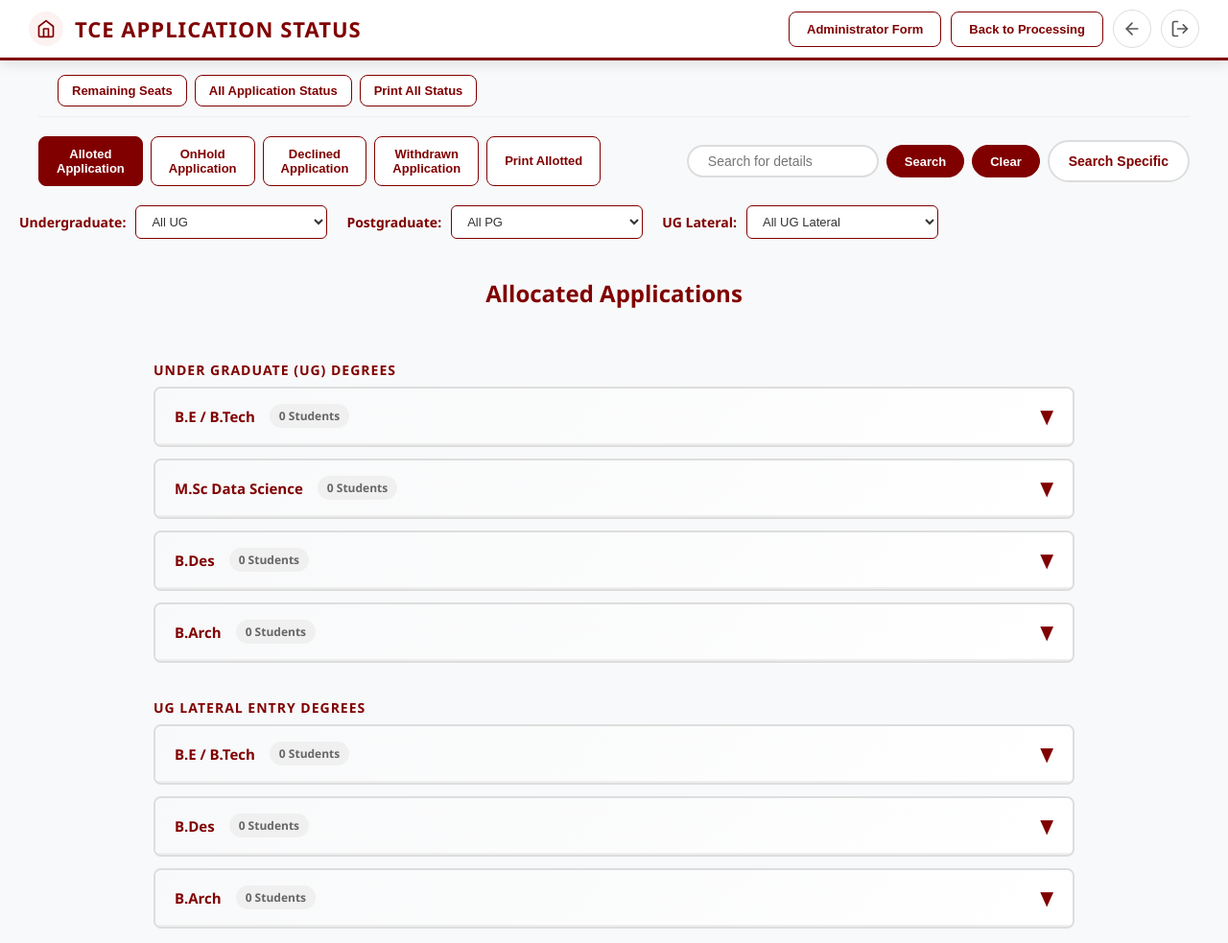
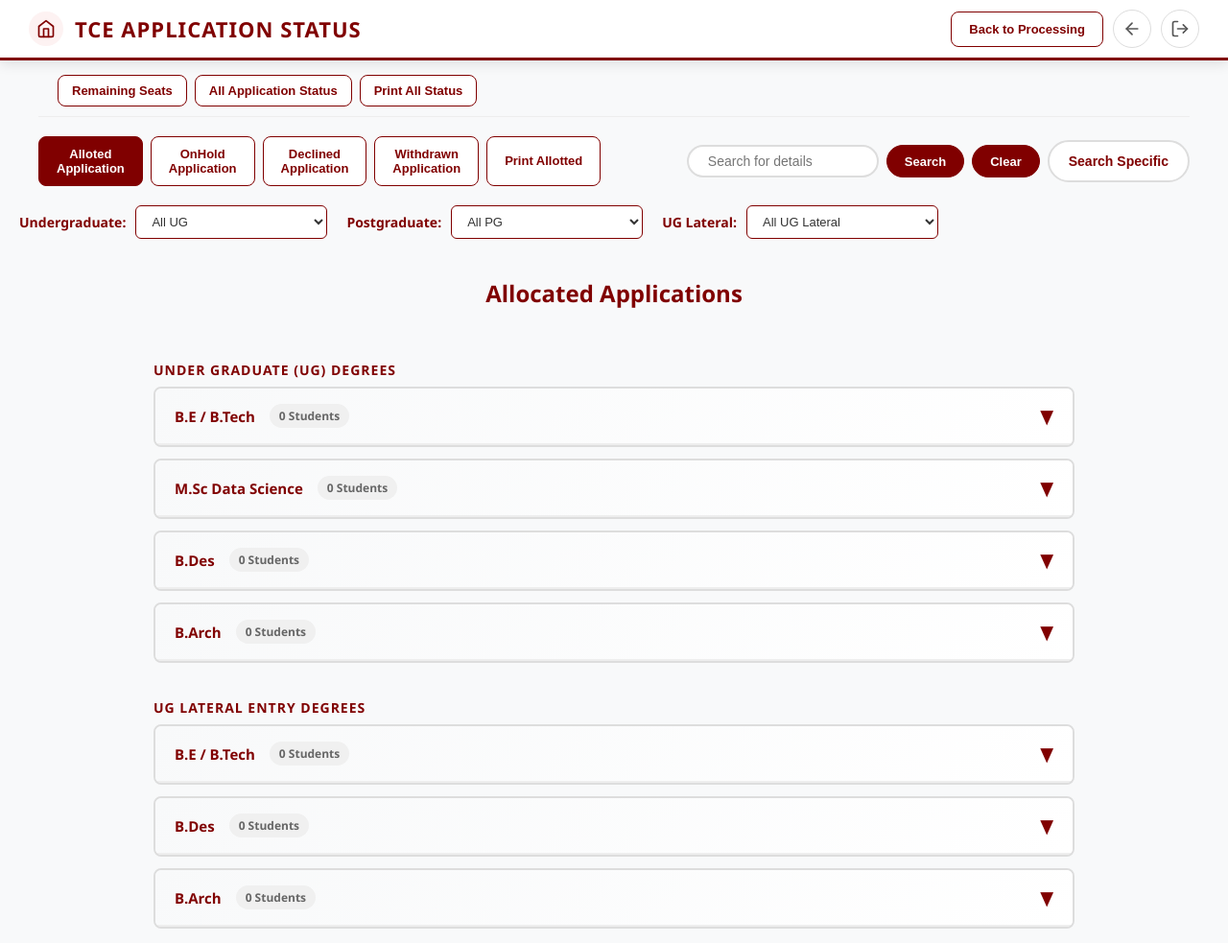
Before and after one commit to vishwarockzzz/student-admission-management, a website: page completed.html in a window 1280 px wide. Shown: the top 983 px of the page at 96% size. Drawn offline with Linux system fonts and the light colour scheme; no server answers; sample sign-in values are in the browser's storage.

Commit message:
Removed administration form button

```diff
--- a/completed.html
+++ b/completed.html
@@ -22,7 +22,6 @@
       </div>
 
       <div class="header-right">
-        <button class="nav-btn" onclick="window.location.href='administrator_form.html'" title="Administrator Form">Administrator Form</button>
         <button class="nav-btn" onclick="goToApplicationProcessing()" title="Back to Processing">Back to Processing</button>
         <button class="icon-btn" onclick="goBack()" title="Back">
           <svg width="20" height="20" viewBox="0 0 24 24" fill="none" stroke="currentColor" stroke-width="2"
```
Also changed, not shown: upcoming_request.html (+0 -1 lines).
